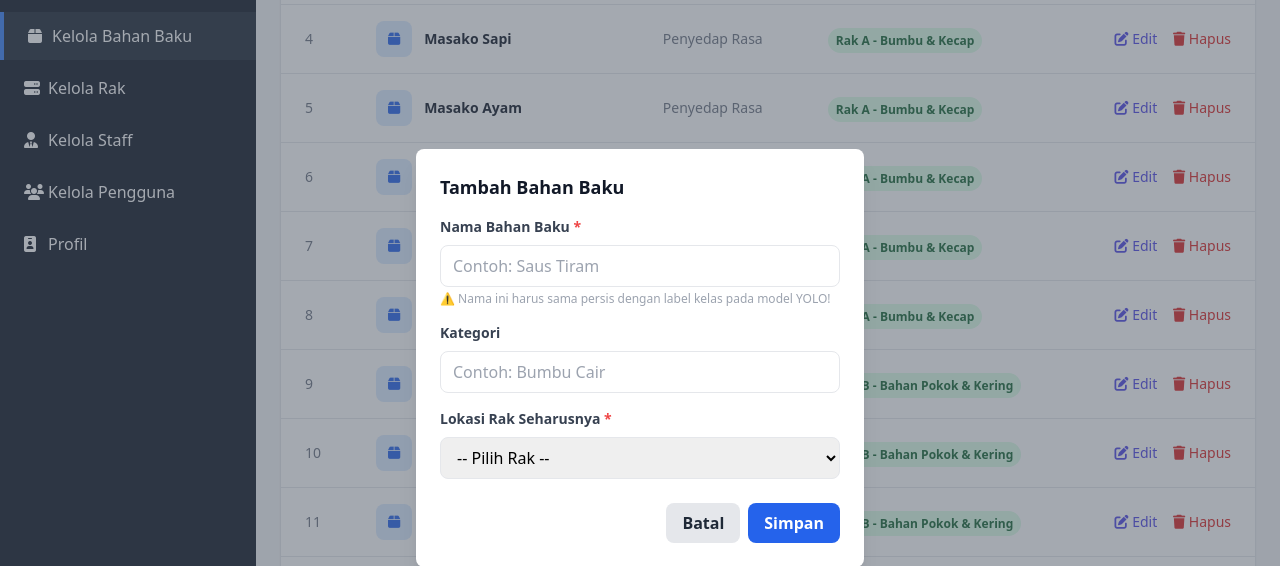
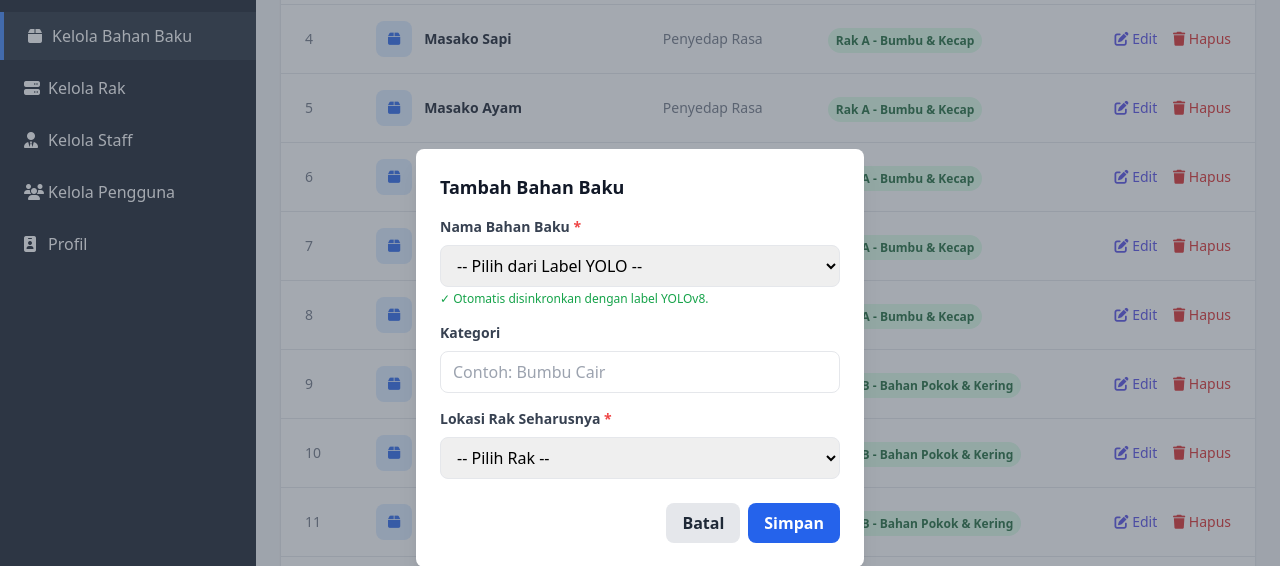
Before and after one commit to xinnxz/computer-vision-skripsi, a Flask app: page /bahan in a window 1280 px wide, after a click on "Tambah Bahan Baku". Shown: the part 348-914 px from the top of the page. Run offline with Flask 3, Linux system fonts and the light colour scheme; a user stored in the database is signed in; data comes from the database, SQL or seed files in the repository; some libraries are stand-ins or nearby versions.

Commit message:
feat: Auto-populate YOLOv8 classes in Bahan Baku form for consistency

```diff
--- a/app.py
+++ b/app.py
@@ -344,6 +344,21 @@ def hapus_rak(id):
 # ============================================================
 #  ROUTES: KELOLA BAHAN BAKU
 # ============================================================
+def get_cleaned_yolo_classes():
+    if yolo_model is None:
+        return []
+    classes = set()
+    for _, raw_name in yolo_model.names.items():
+        nama_kelas = raw_name.upper()
+        nama_kelas = nama_kelas.replace("DATASET_", "")
+        nama_kelas = nama_kelas.replace("_", " ").strip()
+        nama_kelas = nama_kelas.replace("BAWANGMERAH", "BAWANG MERAH")
+        nama_kelas = nama_kelas.replace("BAWANGPUTIH", "BAWANG PUTIH")
+        nama_kelas = nama_kelas.replace("SAOSTIRAM", "SAUS TIRAM")
+        nama_kelas = nama_kelas.replace("FOTO ", "")
+        classes.add(nama_kelas.capitalize())
+    return sorted(list(classes))
+
 @app.route('/bahan')
 @login_required
 def kelola_bahan():
@@ -360,7 +375,8 @@ def kelola_bahan():
         rak_list = cursor.fetchall()
         cursor.close(); conn.close()
     except: pass
-    return render_template('kelola_bahan.html', bahan_list=bahan_list, rak_list=rak_list)
+    yolo_classes = get_cleaned_yolo_classes()
+    return render_template('kelola_bahan.html', bahan_list=bahan_list, rak_list=rak_list, yolo_classes=yolo_classes)
 
 @app.route('/bahan/tambah', methods=['POST'])
 @login_required
--- a/templates/kelola_bahan.html
+++ b/templates/kelola_bahan.html
@@ -72,8 +72,13 @@
         <form action="{{ url_for('tambah_bahan') }}" method="POST">
             <div class="mb-4">
                 <label class="block text-gray-700 text-sm font-bold mb-2">Nama Bahan Baku <span class="text-red-500">*</span></label>
-                <input type="text" name="nama_bahan" required class="w-full border rounded-lg px-3 py-2 focus:outline-none focus:border-blue-500" placeholder="Contoh: Saus Tiram">
-                <p class="text-xs text-gray-400 mt-1">⚠️ Nama ini harus sama persis dengan label kelas pada model YOLO!</p>
+                <select name="nama_bahan" required class="w-full border rounded-lg px-3 py-2 focus:outline-none focus:border-blue-500">
+                    <option value="">-- Pilih dari Label YOLO --</option>
+                    {% for nama_kelas in yolo_classes %}
+                    <option value="{{ nama_kelas }}">{{ nama_kelas }}</option>
+                    {% endfor %}
+                </select>
+                <p class="text-xs text-green-600 mt-1">✓ Otomatis disinkronkan dengan label YOLOv8.</p>
             </div>
             <div class="mb-4">
                 <label class="block text-gray-700 text-sm font-bold mb-2">Kategori</label>
@@ -103,7 +108,12 @@
         <form id="formEditBahan" action="" method="POST">
             <div class="mb-4">
                 <label class="block text-gray-700 text-sm font-bold mb-2">Nama Bahan Baku <span class="text-red-500">*</span></label>
-                <input type="text" id="editNamaBahan" name="nama_bahan" required class="w-full border rounded-lg px-3 py-2 focus:outline-none focus:border-blue-500">
+                <select id="editNamaBahan" name="nama_bahan" required class="w-full border rounded-lg px-3 py-2 focus:outline-none focus:border-blue-500">
+                    <option value="">-- Pilih dari Label YOLO --</option>
+                    {% for nama_kelas in yolo_classes %}
+                    <option value="{{ nama_kelas }}">{{ nama_kelas }}</option>
+                    {% endfor %}
+                </select>
             </div>
             <div class="mb-4">
                 <label class="block text-gray-700 text-sm font-bold mb-2">Kategori</label>
```
